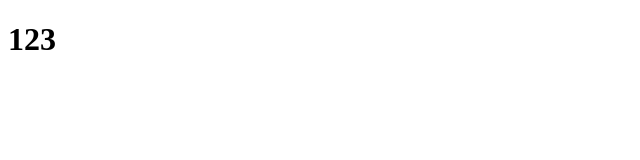
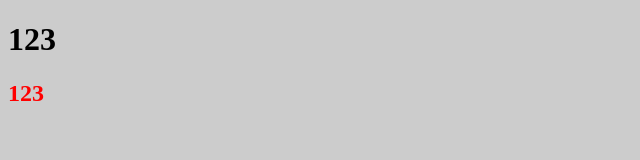
Before and after one commit to 1312016057/project_01, a plain HTML site: page index.html in a window 1280 px wide. Shown: the whole page, without its empty margins (0-640 px from the left). Drawn offline with Linux system fonts and the light colour scheme.

Commit message:
提交index.html

```diff
--- a/index.html
+++ b/index.html
@@ -5,8 +5,17 @@
     <meta http-equiv="X-UA-Compatible" content="IE=edge">
     <meta name="viewport" content="width=device-width, initial-scale=1.0">
     <title>Document</title>
+    <style>
+        h2{
+            color: red;
+        }
+        body{
+            background-color: #ccc;
+        }
+    </style>
 </head>
 <body>
     <h1>123</h1>
+    <h2>123</h2>
 </body>
 </html>
```
